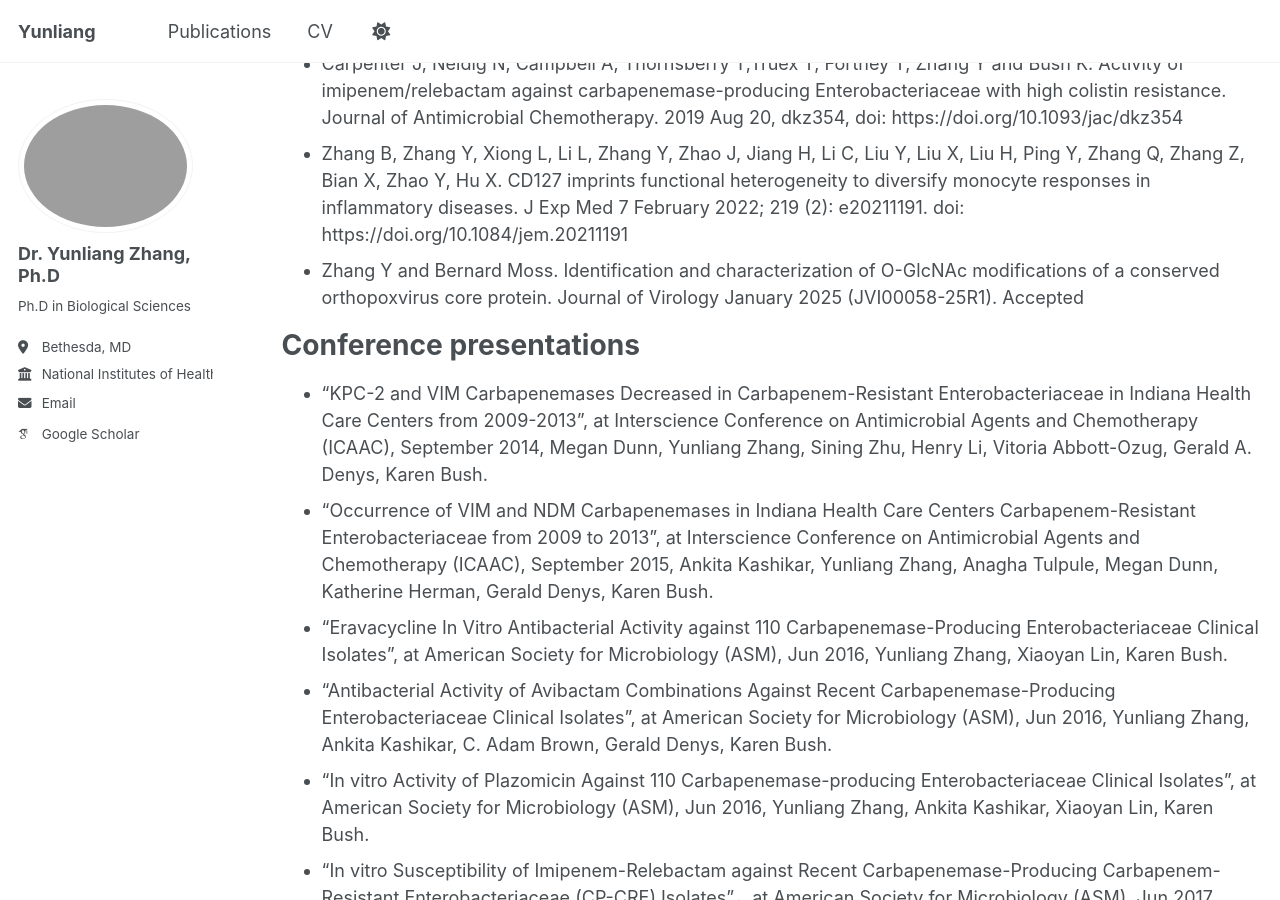
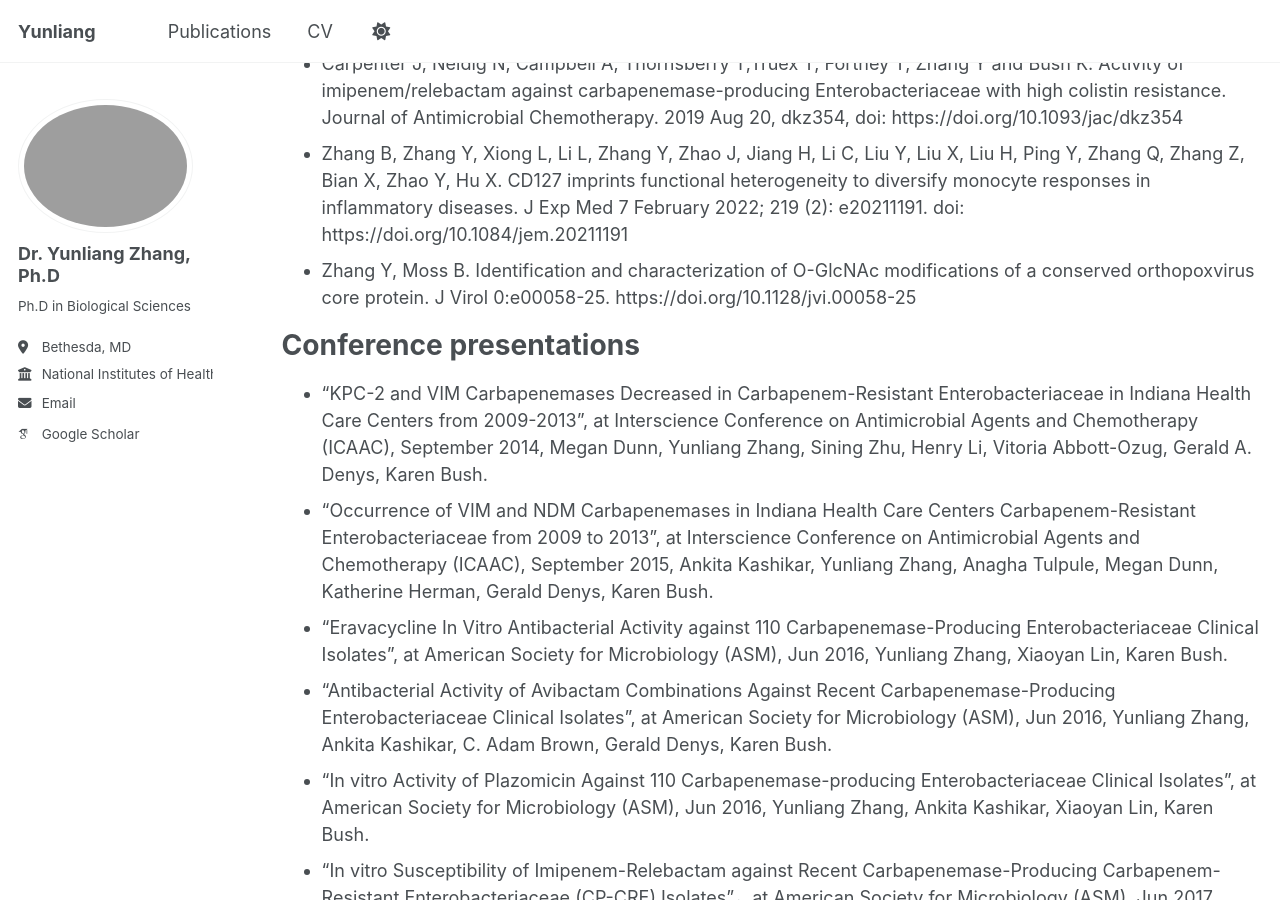
Before and after one commit to zhang-virpath/zhang-virpath.github.io, a Jekyll site: the page built from _pages/cv.md, in a window 1280 px wide and 900 px high, scrolled down 1840 px. Built offline with Jekyll 4.4.1, drawn with Linux system fonts in a browser that asks for light colours; some web fonts are replaced.

Commit message:
Update cv.md

```diff
--- a/_pages/cv.md
+++ b/_pages/cv.md
@@ -46,8 +46,8 @@ Publications
 * Zhang Y, Kashikar A, Bush K. In vitro activity of plazomicin against β-lactamase-producing carbapenem-resistant Enterobacteriaceae (CRE). Journal of Antimicrobial Chemotherapy. 2017 Aug 1, dkx261, doi: https://doi.org/10.1093/jac/dkx261
 * Carpenter J, Neidig N, Campbell A, Thornsberry T,Truex T, Fortney T, Zhang Y and Bush K. Activity of imipenem/relebactam against carbapenemase-producing Enterobacteriaceae with high colistin resistance. Journal of Antimicrobial Chemotherapy. 2019 Aug 20, dkz354, doi: https://doi.org/10.1093/jac/dkz354
 * Zhang B, Zhang Y, Xiong L, Li L, Zhang Y, Zhao J, Jiang H, Li C, Liu Y, Liu X, Liu H, Ping Y, Zhang Q, Zhang Z, Bian X, Zhao Y, Hu X. CD127 imprints functional heterogeneity to diversify monocyte responses in inflammatory diseases. J Exp Med 7 February 2022; 219 (2): e20211191. doi: https://doi.org/10.1084/jem.20211191
-* Zhang Y and Bernard Moss. Identification and characterization of O-GlcNAc modifications of a conserved orthopoxvirus core protein. Journal of Virology January 2025 (JVI00058-25R1). Accepted
-
+* Zhang Y, Moss B. Identification and characterization of O-GlcNAc modifications of a conserved orthopoxvirus core protein. J Virol 0:e00058-25.
+https://doi.org/10.1128/jvi.00058-25
 
 Conference presentations
 ======
```
